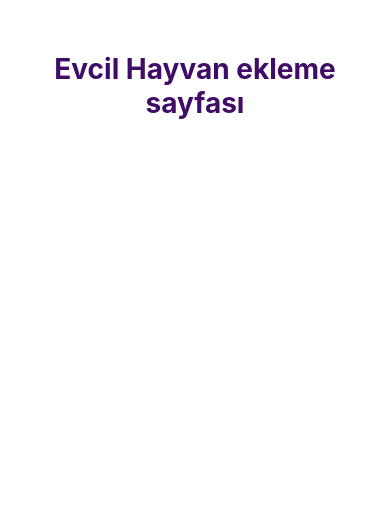
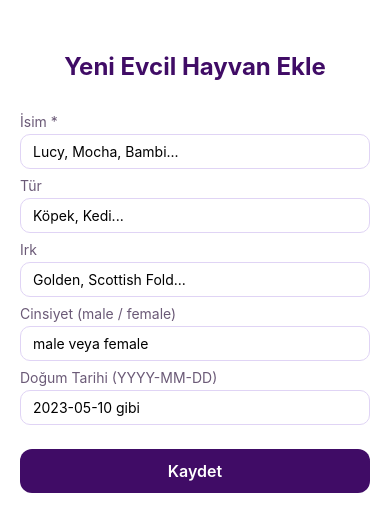
Before and after one commit to Berfin4615/MyPetApp, a React Native app in the folder Mobile/: screen /PetCreate in a window 390 px wide. Shown: the top 532 px of the page. Built offline with nearby package versions, Linux system fonts and the light colour scheme.

Commit message:
Form is designed.

```diff
--- a/Mobile/package.json
+++ b/Mobile/package.json
@@ -9,8 +9,10 @@
     "web": "expo start --web"
   },
   "dependencies": {
+    "@react-native-async-storage/async-storage": "^2.2.0",
     "@react-navigation/native": "^7.1.20",
     "@react-navigation/native-stack": "^7.6.3",
+    "axios": "^1.13.2",
     "expo": "~54.0.25",
     "expo-status-bar": "~3.0.8",
     "react": "19.1.0",
--- a/Mobile/src/screens/PetCreateScreen.tsx
+++ b/Mobile/src/screens/PetCreateScreen.tsx
@@ -1,15 +1,99 @@
-import { View, Text, StyleSheet, Image, TouchableOpacity, FlatList } from 'react-native';
+import { View, Text, TextInput, StyleSheet, TouchableOpacity, Alert } from 'react-native';
 import { useState } from 'react';
+import axios from 'axios';
+import AsyncStorage from '@react-native-async-storage/async-storage';
 
-export default function PetCreateScreen() {
+const API_URL = 'http://10.0.2.2:8000/api';
+
+export default function NewPetScreen({ navigation }) {
+  const [name, setName] = useState('');
+  const [species, setSpecies] = useState('');
+  const [breed, setBreed] = useState('');
+  const [gender, setGender] = useState(''); // 'male' | 'female' | ''
+  const [birthDate, setBirthDate] = useState(''); // '2025-11-30' formatı gibi
+
+  const handleSave = async () => {
+    if (!name.trim()) {
+      Alert.alert('Uyarı', 'Lütfen bir isim gir 😊');
+      return;
+    }
+
+    try {
+      const token = await AsyncStorage.getItem('token'); // login sonrası nereye kaydediyorsan
+
+      const payload = {
+        name,
+        species,
+        breed,
+        gender: gender || null,
+        birth_date: birthDate || null,
+      };
+
+      const response = await axios.post(`${API_URL}/pets`, payload, {
+        headers: {
+          Authorization: `Bearer ${token}`,
+          Accept: 'application/json',
+        },
+      });
+
+      console.log('Pet kaydedildi:', response.data);
+
+      Alert.alert('Başarılı', 'Evcil hayvan kaydedildi 🐾', [
+        { text: 'Tamam', onPress: () => navigation.goBack() },
+      ]);
+    } catch (error) {
+      console.log('Yeni pet kaydı hatası:', error?.response?.data || error.message);
+      Alert.alert('Hata', 'Kaydedilirken bir sorun oluştu');
+    }
+  };
 
   return (
     <View style={styles.container}>
+      <Text style={styles.title}>Yeni Evcil Hayvan Ekle</Text>
 
-      <Text style={styles.title}>
-        Evcil Hayvan ekleme sayfası
-      </Text>
+      <Text style={styles.label}>İsim *</Text>
+      <TextInput
+        style={styles.input}
+        placeholder="Lucy, Mocha, Bambi..."
+        value={name}
+        onChangeText={setName}
+      />
 
+      <Text style={styles.label}>Tür</Text>
+      <TextInput
+        style={styles.input}
+        placeholder="Köpek, Kedi..."
+        value={species}
+        onChangeText={setSpecies}
+      />
+
+      <Text style={styles.label}>Irk</Text>
+      <TextInput
+        style={styles.input}
+        placeholder="Golden, Scottish Fold..."
+        value={breed}
+        onChangeText={setBreed}
+      />
+
+      <Text style={styles.label}>Cinsiyet (male / female)</Text>
+      <TextInput
+        style={styles.input}
+        placeholder="male veya female"
+        value={gender}
+        onChangeText={setGender}
+      />
+
+      <Text style={styles.label}>Doğum Tarihi (YYYY-MM-DD)</Text>
+      <TextInput
+        style={styles.input}
+        placeholder="2023-05-10 gibi"
+        value={birthDate}
+        onChangeText={setBirthDate}
+      />
+
+      <TouchableOpacity style={styles.button} onPress={handleSave}>
+        <Text style={styles.buttonText}>Kaydet</Text>
+      </TouchableOpacity>
     </View>
   );
 }
@@ -22,10 +106,36 @@ const styles = StyleSheet.create({
     paddingTop: 52,
   },
   title: {
-    fontSize: 28,
+    fontSize: 24,
     color: '#400c66',
     textAlign: 'center',
-    marginBottom: 16,
+    marginBottom: 24,
     fontWeight: 'bold',
-  }
+  },
+  label: {
+    fontSize: 14,
+    color: '#6b5a77',
+    marginBottom: 4,
+    marginTop: 8,
+  },
+  input: {
+    borderWidth: 1,
+    borderColor: '#e0d4f5',
+    borderRadius: 10,
+    paddingHorizontal: 12,
+    paddingVertical: 8,
+    fontSize: 14,
+  },
+  button: {
+    marginTop: 24,
+    backgroundColor: '#400c66',
+    borderRadius: 12,
+    paddingVertical: 12,
+    alignItems: 'center',
+  },
+  buttonText: {
+    color: '#fff',
+    fontSize: 16,
+    fontWeight: '600',
+  },
 });
```
Also changed, not shown: 1 other file (tests, documents, lock files or other folders).
